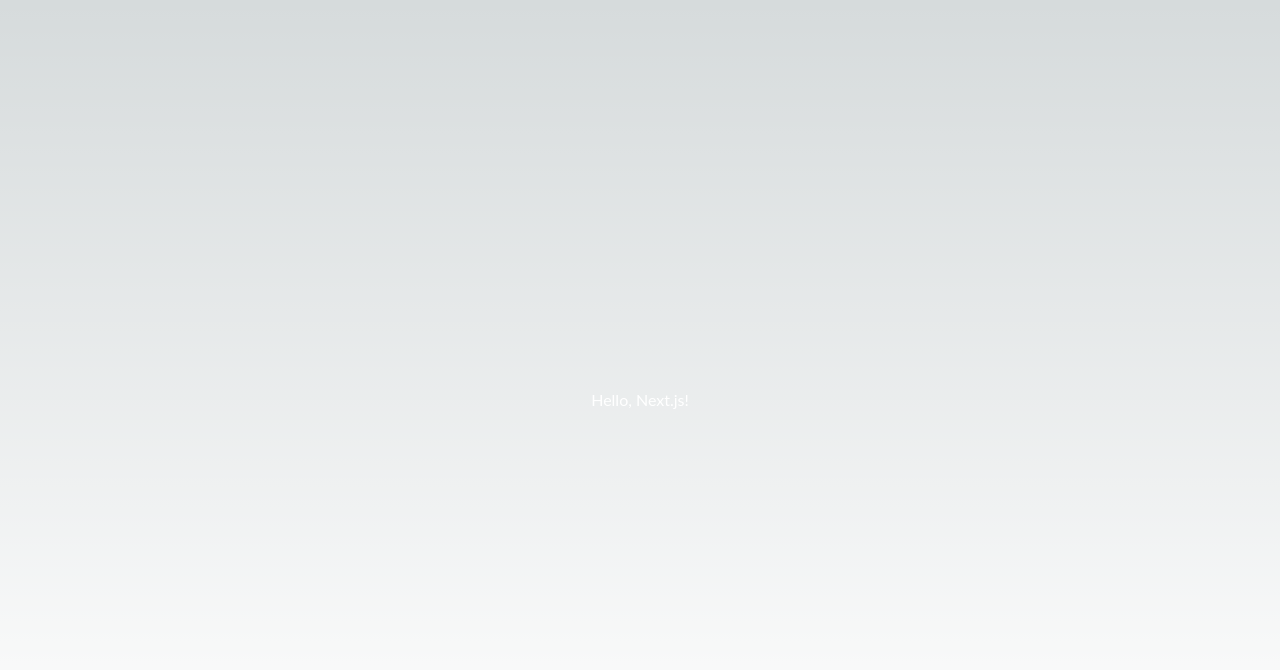
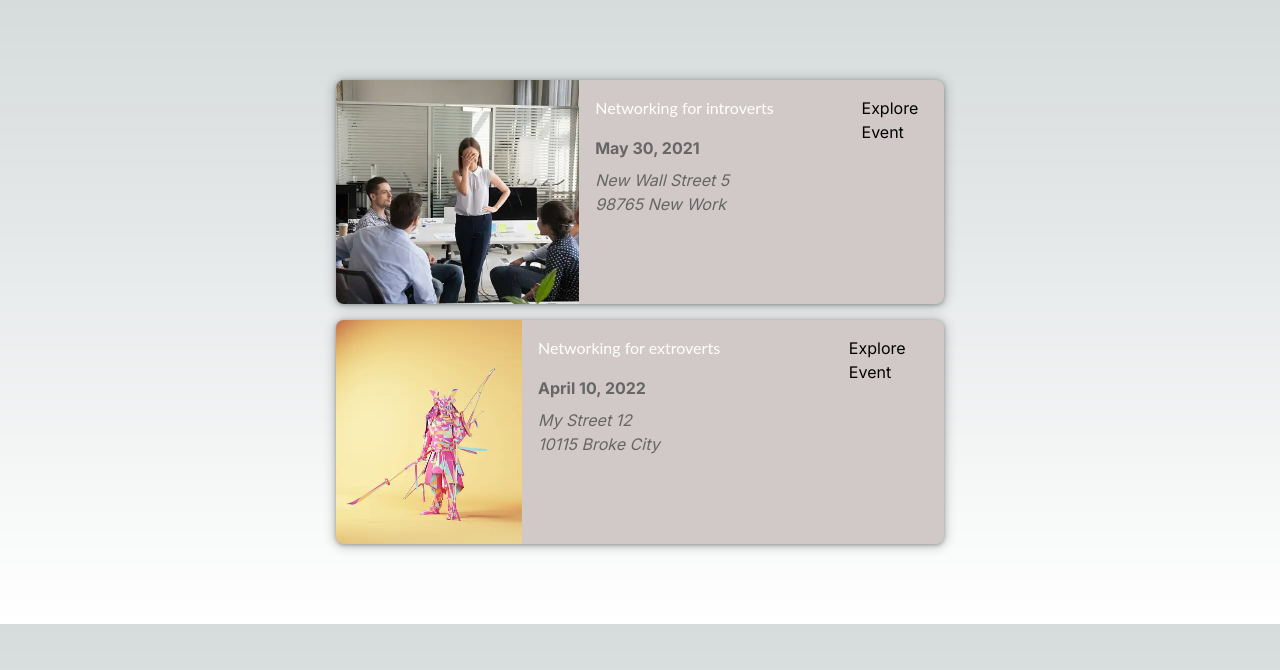
Before and after one commit to razan-t-stump/next-js-basics, a Next.js app: page /home in a window 1280 px wide. Shown: the top 670 px of the page. Built offline with nearby package versions, Linux system fonts and the light colour scheme.

Commit message:
Added styles to event list and items.

```diff
--- a/app/home/page.tsx
+++ b/app/home/page.tsx
@@ -1,15 +1,14 @@
+import Events from '@/components/events/events';
+import { getFeaturedEvents } from '@/dummy-data';
 import '../../styles/globals.css';
 
-export default function Home() {
+function HomePage() {
+  const featuredEvents = getFeaturedEvents();
+
   return (
-    <div className="h-screen flex items-center justify-center">
-      <h1>Hello, Next.js!</h1>
-      {/* <Link
-        href={'/events'}
-        className="text-white px-4 sm:px-8 py-2 sm:py-3 bg-sky-700 hover:bg-sky-800"
-      >
-        Go to events
-      </Link> */}
+    <div>
+      <Events events={featuredEvents} />
     </div>
   );
 }
+export default HomePage;
--- /dev/null
+++ b/components/events/event-item.module.sass
@@ -0,0 +1,77 @@
+.item
+    box-shadow: 0 1px 4px rgba(0, 0, 0, 0.3), 0 1px 12px 2px rgba(0, 0, 0, 0.2)
+    border-radius: 8px
+    overflow: hidden
+    background-color:#D1C9C7
+    margin: 1rem
+    display: flex
+    flex-direction: column
+    gap: 1rem
+    img
+        width: 100%
+        object-fit: cover
+        height: 10rem
+        width: 40%
+        height: 14rem
+.content
+    width: 100%
+    padding: 0 1rem
+    text-align: center
+    width: 60%
+    padding: 0
+    text-align: left
+    h2
+        margin: 0.5rem 0
+        margin: 1rem 0
+    time
+        color: #666666
+        font-weight: bold
+    address
+        margin: 0.5rem 0
+        color: #666666
+        white-space: pre
+.date,
+.address
+    display: flex
+    gap: 0.5rem
+    align-items: center
+.date svg,
+.address svg
+    width: 1.25rem
+    height: 1.25rem
+    color: #666666
+.actions
+    display: flex
+    flex-direction: column
+    padding: 1rem
+    flex-direction: row
+    justify-content: flex-end
+    a
+        display: block
+        span
+            vertical-align: middle
+.icon
+    margin-left: 0.5rem
+    display: inline-flex
+    justify-content: center
+    align-items: center
+    svg
+        width: 1.25rem
+        height: 1.25rem
+
+@media (min-width &: 768px)
+    .item
+        flex-direction: row
+    .item
+        img
+            width: 40%
+            height: 14rem
+    .content
+        width: 60%
+        padding: 0
+        text-align: left
+        h2
+            margin: 1rem 0
+    .actions
+        flex-direction: row
+        justify-content: flex-end
--- /dev/null
+++ b/components/events/event-item.tsx
@@ -0,0 +1,37 @@
+import Link from 'next/link';
+import styles from './event-item.module.sass';
+
+function EventItem(props: any) {
+  const { event } = props;
+
+  const date = new Date(event.date).toLocaleDateString('en-US', {
+    day: 'numeric',
+    month: 'long',
+    year: 'numeric',
+  });
+
+  const address = event.location.replace(', ', '\n');
+  const exploreLink = `/events/${event.id}`;
+
+  return (
+    <li className={styles.item}>
+      <img src={'/' + event.image} alt={event.title} />
+      <div className={styles.content}>
+        <div className={styles.summary}>
+          <h2>{event.title}</h2>
+        </div>
+        <div className={styles.date}>
+          <time>{date}</time>
+        </div>
+        <div className={styles.address}>
+          <address>{address}</address>
+        </div>
+      </div>
+      <div className={styles.actions}>
+        <Link href={exploreLink}>Explore Event</Link>
+      </div>
+    </li>
+  );
+}
+
+export default EventItem;
--- /dev/null
+++ b/components/events/events.module.sass
@@ -0,0 +1,4 @@
+.list
+    width: 90%
+    max-width: 40rem
+    margin: 5rem auto
--- /dev/null
+++ b/components/events/events.tsx
@@ -0,0 +1,16 @@
+import EventItem from './event-item';
+import styles from './events.module.sass';
+
+function Events(props: any) {
+  const { events } = props;
+
+  return (
+    <ul className={styles.list}>
+      {events.map((event: any) => (
+        <EventItem key={event.id} event={event} />
+      ))}
+    </ul>
+  );
+}
+
+export default Events;
--- a/styles/globals.css
+++ b/styles/globals.css
@@ -33,7 +33,8 @@
 h5,
 h6 {
   font-family: 'Lato', sans-serif;
-  color: #FFFFFF;
+  color: white;
+
 }
 
 ul {
```
